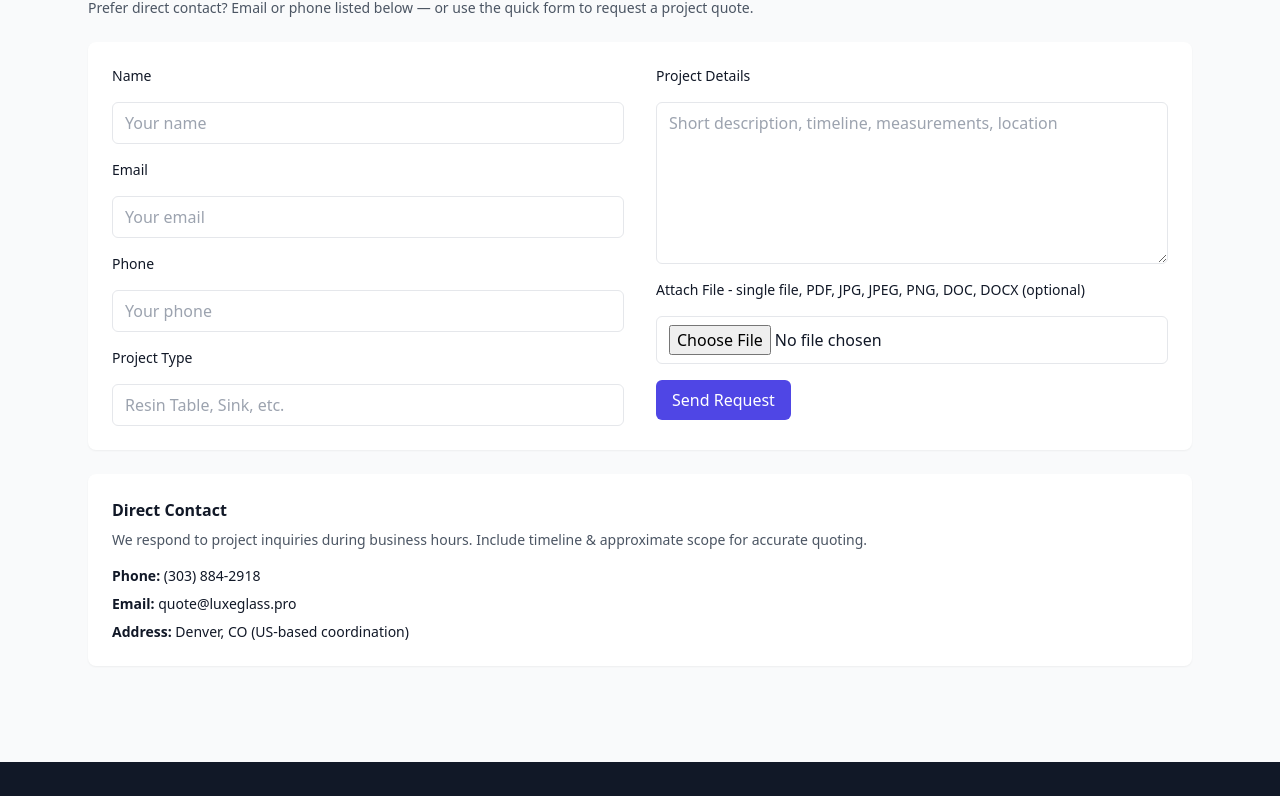
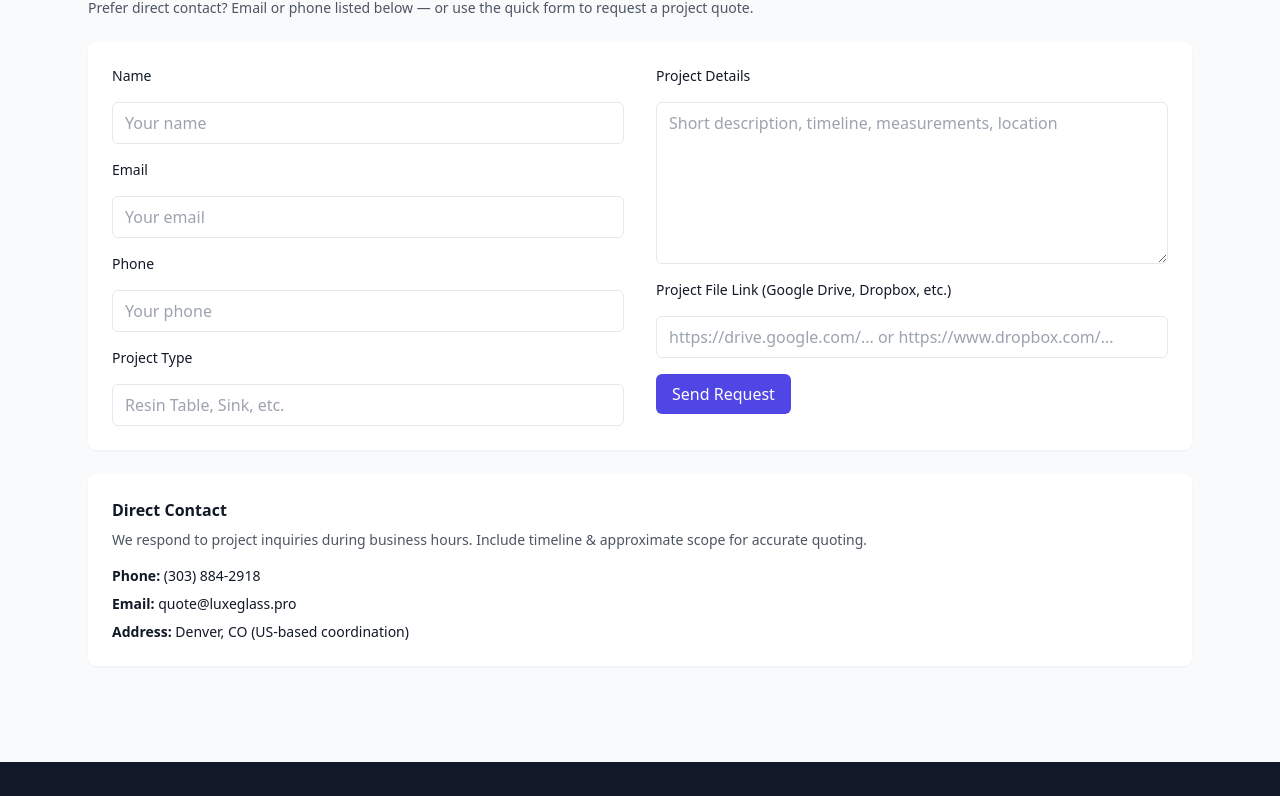
Before and after one commit to Smedly/luxeglass, a React (Vite) app: page / in a window 1280 px wide. Shown: the part 1997-2793 px from the top of the page. Built offline with nearby package versions, Linux system fonts and the light colour scheme.

Commit message:
Cloudflare build settings update

```diff
--- a/src/GlassProductsSite.jsx
+++ b/src/GlassProductsSite.jsx
@@ -37,24 +37,19 @@ export default function GlassProductsSite() {
     e.preventDefault();
     setLoading(true);
     setStatusMessage('');
+
     const formData = new FormData(e.target);
-    formData.append('access_key', '831c26d9-9fa8-4b2d-b6e4-d4248267e967'); // Web3Forms API key
+    formData.append('access_key', '831c26d9-9fa8-4b2d-b6e4-d4248267e967');
     formData.append('subject', 'New Project Quote Request');
-    formData.append('redirect', ''); // optional redirect URL
-
-    // Make sure the file is included correctly
-  const fileInput = e.target.querySelector('input[name="file"]');
-  if (fileInput && fileInput.files.length > 0) {
-    // Web3Forms expects "file" for single file or "attachments[]" for multiple
-    formData.set('file', fileInput.files[0]);
-  }
+    formData.append('redirect', '');
 
     try {
       const res = await fetch('https://api.web3forms.com/submit', {
         method: 'POST',
-        body: formData,
+        body: formData
       });
       const result = await res.json();
+
       if (result.success) {
         setStatusMessage('✅ Your request was successfully sent!');
         e.target.reset();
@@ -77,7 +72,7 @@ export default function GlassProductsSite() {
             <img src="/images/logos/luxe-glass-logo.webp" alt="Luxe Glass Logo" className="h-10 w-auto" />
             <div>
               <div className="font-semibold">Luxe Glass Colorado</div>
-              <div className="text-xs text-gray-500">Architectural glass, marble & hand‑cast designer resin</div>
+              <div className="text-xs text-gray-500">Architectural glass, marble & hand-cast designer resin</div>
             </div>
           </div>
 
@@ -103,7 +98,7 @@ export default function GlassProductsSite() {
 
               <p className="mt-4 text-lg text-gray-600">
                 We work directly with architects and developers to deliver signature elements crafted in glass, marble,
-                and hand‑cast designer resin. From sculptural statement pieces to functional architectural components,
+                and hand-cast designer resin. From sculptural statement pieces to functional architectural components,
                 every project is engineered for longevity, precision and visual impact.
               </p>
 
@@ -113,8 +108,8 @@ export default function GlassProductsSite() {
               </div>
 
               <ul className="mt-6 grid grid-cols-2 gap-2 text-sm text-gray-600">
-                <li>Made‑to‑spec samples</li>
-                <li>US‑based project manager</li>
+                <li>Made-to-spec samples</li>
+                <li>US-based project manager</li>
                 <li>Warranty & installation guidance</li>
                 <li>Custom finishes & embedded materials</li>
               </ul>
@@ -138,7 +133,7 @@ export default function GlassProductsSite() {
           <div className="flex items-center justify-between flex-col md:flex-row gap-6 md:gap-0">
             <h2 className="text-2xl font-bold whitespace-nowrap">Selected Projects & Signature Pieces</h2>
             <div className="text-sm text-gray-600 max-w-xl md:text-right leading-relaxed">
-              Custom‑crafted works in marble, glass, and hand‑cast designer resin.<br/>
+              Custom-crafted works in marble, glass, and hand-cast designer resin.<br/>
               Advanced lighting and electronic integrations with seamless smartphone control.<br/>
               Imagery, textures, embedded items tailored to any artistic requirement.
             </div>
@@ -155,13 +150,13 @@ export default function GlassProductsSite() {
             <div className="md:col-span-2">
               <h3 className="text-2xl font-bold">Why developers choose us</h3>
               <p className="mt-4 text-gray-600 leading-relaxed">
-                We focus exclusively on high‑end residential and commercial developments. Our processes align with
-                developer timelines — sample approvals, mock‑ups, coordinated shipping, and accelerated production
+                We focus exclusively on high-end residential and commercial developments. Our processes align with
+                developer timelines — sample approvals, mock-ups, coordinated shipping, and accelerated production
                 windows when required. COAs, load specs, and installation guidance are available for all projects.
               </p>
 
               <ul className="mt-6 grid grid-cols-1 sm:grid-cols-2 gap-4">
-                <li className="p-4 bg-gray-50 rounded-lg"><div className="font-semibold">US‑based PM</div><div className="text-sm text-gray-600 mt-1">Single point of contact for approvals & logistics.</div></li>
+                <li className="p-4 bg-gray-50 rounded-lg"><div className="font-semibold">US-based PM</div><div className="text-sm text-gray-600 mt-1">Single point of contact for approvals & logistics.</div></li>
                 <li className="p-4 bg-gray-50 rounded-lg"><div className="font-semibold">Quality inspections</div><div className="text-sm text-gray-600 mt-1">Batch testing and final inspection before shipment.</div></li>
                 <li className="p-4 bg-gray-50 rounded-lg"><div className="font-semibold">Custom hardware</div><div className="text-sm text-gray-600 mt-1">Finishes matched to development palettes.</div></li>
                 <li className="p-4 bg-gray-50 rounded-lg"><div className="font-semibold">Warranty & Support</div><div className="text-sm text-gray-600 mt-1">Project warranties and installation guidance.</div></li>
@@ -175,7 +170,7 @@ export default function GlassProductsSite() {
               <dl className="mt-4 text-sm text-gray-600 space-y-2">
                 <div><dt className="font-medium">Lead contact</dt><dd>Project Manager — <span className="font-semibold">(303) 884-2918</span></dd></div>
                 <div><dt className="font-medium">Email</dt><dd>quote@luxeglass.pro</dd></div>
-                <div><dt className="font-medium">Office</dt><dd>Denver, CO • US‑based coordination</dd></div>
+                <div><dt className="font-medium">Office</dt><dd>Denver, CO • US-based coordination</dd></div>
               </dl>
 
               <a href="#contact" className="mt-4 inline-block px-4 py-2 bg-indigo-600 text-white rounded-md">Start a conversation</a>
@@ -192,7 +187,6 @@ export default function GlassProductsSite() {
 
           <form
             onSubmit={handleSubmit}
-            encType="multipart/form-data"
             className="mt-6 grid grid-cols-1 md:grid-cols-2 gap-8 bg-white p-6 rounded-lg shadow-sm"
           >
             <div className="space-y-4">
@@ -211,14 +205,22 @@ export default function GlassProductsSite() {
 
             <div className="space-y-4">
               <label className="block text-sm font-medium">Project Details</label>
-              <textarea name="message" required className="mt-1 block w-full border px-3 py-2 rounded-md" rows="6" placeholder="Short description, timeline, measurements, location" />
+              <textarea
+                name="message"
+                required
+                className="mt-1 block w-full border px-3 py-2 rounded-md"
+                rows="6"
+                placeholder="Short description, timeline, measurements, location"
+              />
 
-              <label className="block text-sm font-medium">Attach File - single file, PDF, JPG, JPEG, PNG, DOC, DOCX (optional)</label>
+              {/* NEW FIELD – Google Drive / Dropbox link */}
+              <label className="block text-sm font-medium">Project File Link (Google Drive, Dropbox, etc.)</label>
               <input
-                name="file"
-                type="file"
-                accept=".pdf,.jpg,.jpeg,.png,.doc,.docx" // adjust allowed types
-                className="mt-1 block w-full border px-3 py-2 rounded-md" />
+                name="project_file_link"
+                type="url"
+                placeholder="https://drive.google.com/... or https://www.dropbox.com/..."
+                className="mt-1 block w-full border px-3 py-2 rounded-md"
+              />
 
               <div className="flex items-center gap-4 mt-4">
                 <button
@@ -237,10 +239,7 @@ export default function GlassProductsSite() {
                 </button>
 
                 {statusMessage && (
-                  <span
-                    ref={statusRef}
-                    className="transition-opacity duration-500 text-sm"
-                  >
+                  <span ref={statusRef} className="transition-opacity duration-500 text-sm">
                     {statusMessage}
                   </span>
                 )}
@@ -256,7 +255,7 @@ export default function GlassProductsSite() {
             <div className="mt-4 text-sm space-y-2">
               <div><strong>Phone:</strong> (303) 884-2918</div>
               <div><strong>Email:</strong> quote@luxeglass.pro</div>
-              <div><strong>Address:</strong> Denver, CO (US‑based coordination)</div>
+              <div><strong>Address:</strong> Denver, CO (US-based coordination)</div>
             </div>
           </div>
         </section>
@@ -266,7 +265,7 @@ export default function GlassProductsSite() {
           <div className="max-w-6xl mx-auto px-6 py-8 flex flex-col md:flex-row items-start justify-between gap-6">
             <div>
               <div className="font-semibold text-white">Luxe Glass Colorado</div>
-              <div className="text-sm mt-2">High‑end architectural materials — Developed for the North American market.</div>
+              <div className="text-sm mt-2">High-end architectural materials — Developed for the North American market.</div>
             </div>
 
             <div className="text-sm">
```
